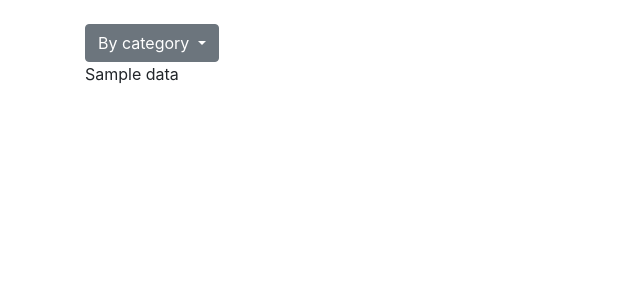
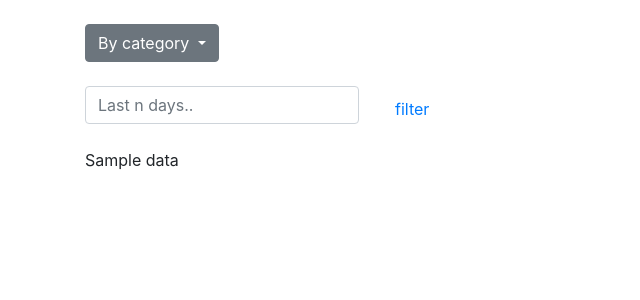
Before and after one commit to AlexInntekt/XML_XLS_project, a Django app: template src/displayer/templates/display.html in a window 1280 px wide. Shown: the top 300 px of the page, without its empty margins (0-640 px from the left). Run offline with Django 3.2, Linux system fonts and the light colour scheme; the template is opened without the code that fills it: most values are stand-ins (such as "Sample title", 1, 10 or a date in 2020); some libraries are stand-ins or nearby versions.

Commit message:
save progress

```diff
--- a/media/data/raw_data.html
+++ b/media/data/raw_data.html
@@ -92,7 +92,7 @@ var log_object = {"ajax_url":"https:\/\/www.toptools4learning.com\/wp-admin\/adm
 <script type='text/javascript' src='https://www.toptools4learning.com/wp-content/plugins/page-visit-counter/public/js/page-visit-counter-public.js?ver=6.0.4' id='page-visit-counter-pro-js'></script>
 <script type='text/javascript' id='wpp-js-js-extra'>
 /* <![CDATA[ */
-var wpp_params = {"sampling_active":"0","sampling_rate":"100","ajax_url":"https:\/\/www.toptools4learning.com\/wp-json\/wordpress-popular-posts\/v1\/popular-posts","ID":"","token":"a194fdb381","debug":""};
+var wpp_params = {"sampling_active":"0","sampling_rate":"100","ajax_url":"https:\/\/www.toptools4learning.com\/wp-json\/wordpress-popular-posts\/v1\/popular-posts","ID":"","token":"187fa6d9df","debug":""};
 /* ]]> */
 </script>
 <script type='text/javascript' src='https://www.toptools4learning.com/wp-content/plugins/wordpress-popular-posts/assets/js/wpp-5.0.0.min.js?ver=5.1.0' id='wpp-js-js'></script>
@@ -2250,7 +2250,7 @@ from 2019</th>
 </tr>
 </tbody>
 </table>
- <div class="page_counter_label"><span class="page_counter_text" style="color:#000000;background:#FFFFFF;">Total Page Visits: 103426 - Today Page Visits: 1073</span></div>					</div><!-- .entry-content -->
+ <div class="page_counter_label"><span class="page_counter_text" style="color:#000000;background:#FFFFFF;">Total Page Visits: 103476 - Today Page Visits: 14</span></div>					</div><!-- .entry-content -->
 
 		<footer class="entry-meta">
 					</footer><!-- .entry-meta -->
--- a/src/displayer/templates/display.html
+++ b/src/displayer/templates/display.html
@@ -9,6 +9,24 @@
   <script src="https://maxcdn.bootstrapcdn.com/bootstrap/4.5.2/js/bootstrap.min.js"></script>
 </head>
 <body>
+
+  <script>
+
+  function get_last_days()
+  {
+    d = document.getElementById("textfield_days").value;
+    console.log(d);
+
+    if(d=="")
+    {
+      d=1;
+    }
+    document.getElementById("button_days").href = "/tools/last_days="+d
+
+    return d;
+  }
+
+  </script>
 
 <br>
 <div class="container">
@@ -26,6 +44,18 @@
   	{% endfor %}
 
   </div>
+
+  <br/>
+  <br/>
+
+  <form class="form-inline">
+    <label class="sr-only" for="inlineFormInputName2">Last n days</label>
+    <input id="textfield_days" type="text" class="form-control mb-2 mr-sm-2" id="inlineFormInputName2" placeholder="Last n days..">
+    <div class="col-auto my-1">
+      <button type="button" class="btn btn-link"><a id="button_days" href="" target="_blank" onclick="get_last_days()">filter</a></button>
+    </div>
+  </form>
+
 </div>
 
 
```
Also changed, not shown: media/data/f2.xml (+1 -1 lines), 1 other file.
